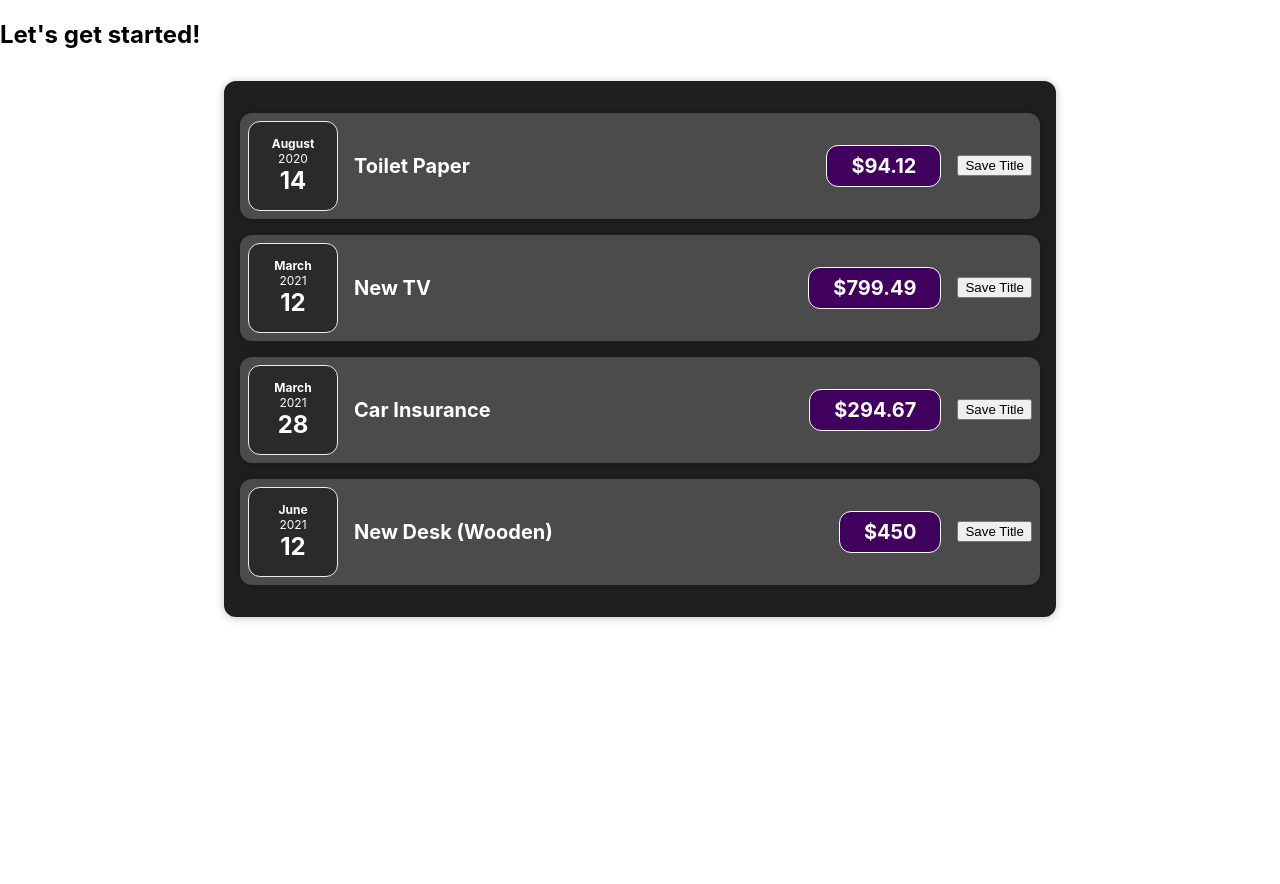
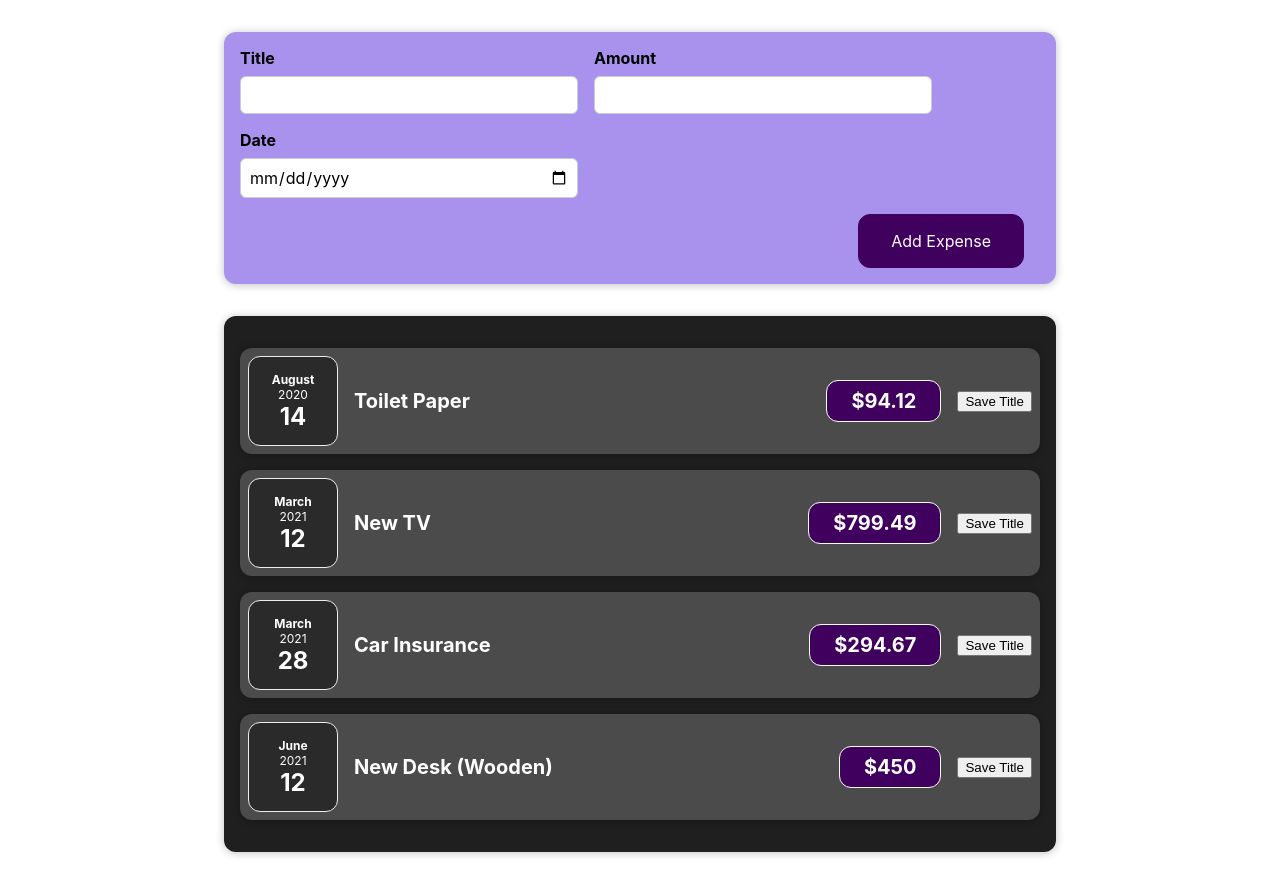
Before and after one commit to DavidGasparyan/react-udemy, a React (Create React App) app: page / in a window 1280 px wide. Before the commit the page ends 800 px from the top, so only its background shows below. Built offline with nearby package versions, Linux system fonts and the light colour scheme.

Commit message:
created expense form

```diff
--- a/src/App.js
+++ b/src/App.js
@@ -1,5 +1,6 @@
 import './App.css';
 import Expenses from "./components/Expenses/Expenses";
+import NewExpense from "./components/NewExpense/NewExpense";
 
 function App() {
   const expenses = [
@@ -31,7 +32,7 @@
 
   return (
     <div>
-      <h2>Let's get started!</h2>
+      <NewExpense />
       <Expenses expenses={expenses} />
     </div>
   );
--- /dev/null
+++ b/src/components/NewExpense/ExpenseForm.css
@@ -0,0 +1,26 @@
+.new-expense__controls {
+  display: flex;
+  flex-wrap: wrap;
+  gap: 1rem;
+  margin-bottom: 1rem;
+  text-align: left;
+}
+
+.new-expense__control label {
+  font-weight: bold;
+  margin-bottom: 0.5rem;
+  display: block;
+}
+
+.new-expense__control input {
+  font: inherit;
+  padding: 0.5rem;
+  border-radius: 6px;
+  border: 1px solid #ccc;
+  width: 20rem;
+  max-width: 100%;
+}
+
+.new-expense__actions {
+  text-align: right;
+}
--- /dev/null
+++ b/src/components/NewExpense/ExpenseForm.js
@@ -0,0 +1,25 @@
+import './ExpenseForm.css';
+
+export default function ExpenseForm() {
+  return (
+    <form>
+      <div className='new-expense__controls'>
+        <div className='new-expense__control'>
+          <label>Title</label>
+          <input type="text"/>
+        </div>
+        <div className='new-expense__control'>
+          <label>Amount</label>
+          <input type="number" min='0.01' step='0.01'/>
+        </div>
+        <div className='new-expense__control'>
+          <label>Date</label>
+          <input type="date" min='2019-01-01' max='2023-12-31'/>
+        </div>
+      </div>
+      <div className='new-expense__actions'>
+        <button type='submit'>Add Expense</button>
+      </div>
+    </form>
+  );
+}
--- /dev/null
+++ b/src/components/NewExpense/NewExpense.css
@@ -0,0 +1,38 @@
+.new-expense {
+  background-color: #a892ee;
+  padding: 1rem;
+  margin: 2rem auto;
+  width: 50rem;
+  max-width: 95%;
+  border-radius: 12px;
+  text-align: center;
+  box-shadow: 0 1px 8px rgba(0, 0, 0, 0.25);
+}
+
+.new-expense button {
+  font: inherit;
+  cursor: pointer;
+  padding: 1rem 2rem;
+  border: 1px solid #40005d;
+  background-color: #40005d;
+  color: white;
+  border-radius: 12px;
+  margin-right: 1rem;
+}
+
+.new-expense button:hover,
+.new-expense button:active {
+  background-color: #510674;
+  border-color: #510674;
+}
+
+.new-expense button.alternative {
+  color: #220131;
+  border-color: transparent;
+  background-color: transparent;
+}
+
+.new-expense button.alternative:hover,
+.new-expense button.alternative:active {
+  background-color: #ddb3f8;
+}
--- /dev/null
+++ b/src/components/NewExpense/NewExpense.js
@@ -0,0 +1,10 @@
+import './NewExpense.css';
+import ExpenseForm from "./ExpenseForm";
+
+export default function NewExpense() {
+  return (
+    <div className='new-expense'>
+      <ExpenseForm />
+    </div>
+  );
+}
```
